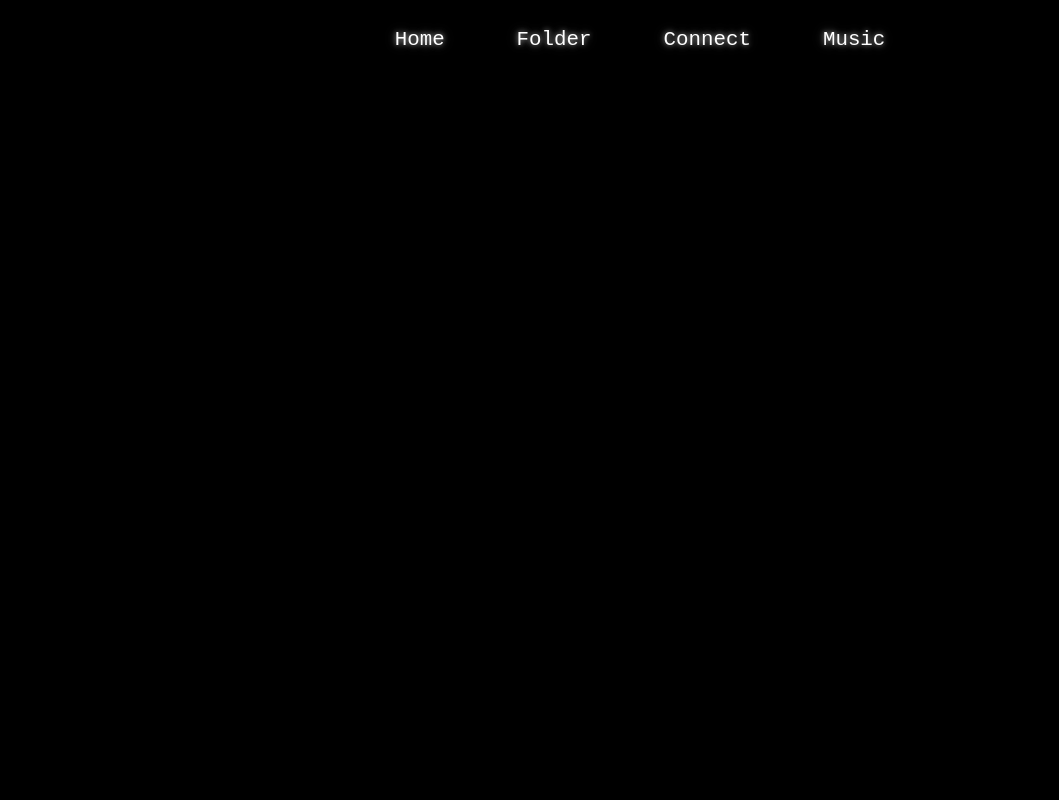
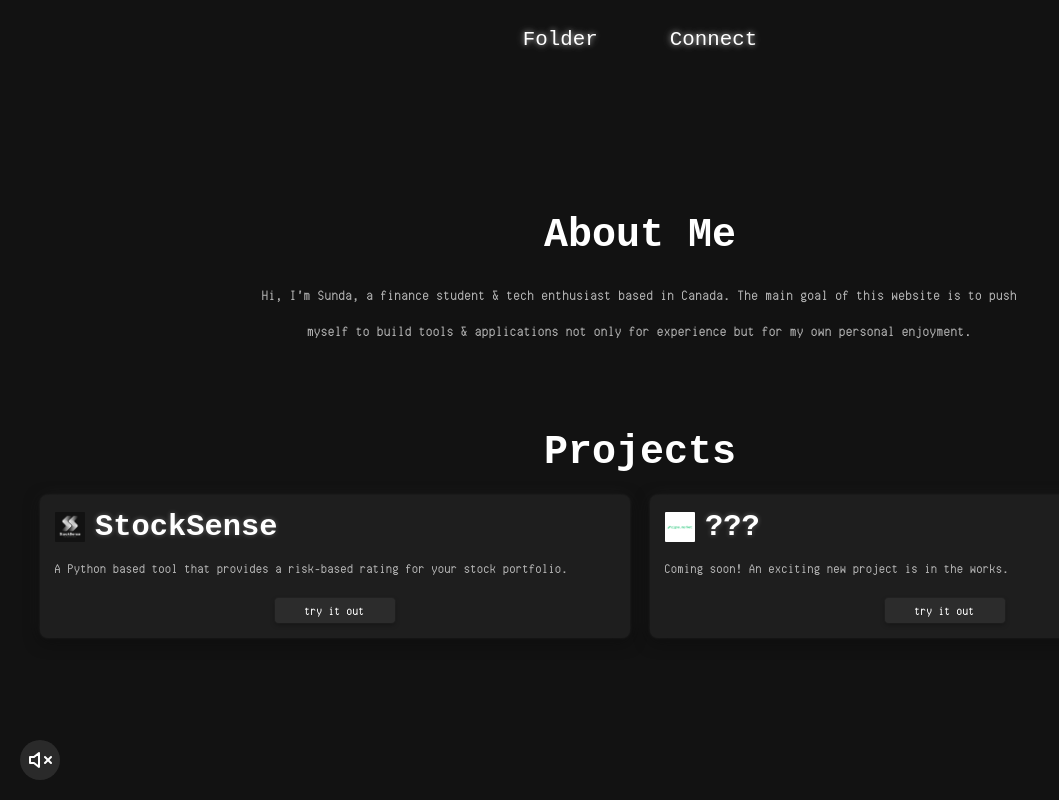
Before and after one commit to osunda/sunda-website, a React (Create React App) app: page / in a window 1280 px wide. Shown: the whole page, without its empty margins (0-1059 px from the left). Built offline with nearby package versions, Linux system fonts and the light colour scheme.

Commit message:
session 2

```diff
--- a/src/App.jsx
+++ b/src/App.jsx
@@ -1,10 +1,10 @@
 import React, { useState, useEffect } from 'react';
-import { BrowserRouter as Router, Route, Routes } from 'react-router-dom';
+import { BrowserRouter as Router, Route, Routes, Navigate } from 'react-router-dom';
 import Navbar from './components/Navbar';
 import Loader from './components/Loader';
 import ProjectsPage from './components/ProjectsPage';
-import Home from './components/Home';
 import Connect from './components/Connect';
+import SoundControl from './components/SoundControl';
 import './App.css';
 
 const App = () => {
@@ -13,7 +13,7 @@ const App = () => {
   useEffect(() => {
     const timer = setTimeout(() => {
       setLoading(false);
-    }, 3000);
+    }, 3200);
 
     return () => clearTimeout(timer);
   }, []);
@@ -28,11 +28,12 @@ const App = () => {
             <Navbar />
             <main className="main-content">
               <Routes>
-                <Route path="/" element={<Home />} />
-                <Route path="/folder" element={<ProjectsPage />} />
+                <Route path="/" element={<ProjectsPage />} />
                 <Route path="/connect" element={<Connect />} />
+                <Route path="*" element={<Navigate to="/" replace />} />
               </Routes>
             </main>
+            <SoundControl />
           </>
         )}
       </div>
--- a/src/components/Home.jsx
+++ /dev/null
@@ -1,21 +0,0 @@
-import React from 'react';
-
-const Home = () => {
-  return (
-    <div>
-      <h1>Hi I'm Sunda</h1>
-      <p>I'll get straight to the point. I've made this website to connect with people,
-        display some of my skills and for fun.
-
-        On the folder tab you can find a list of my previous projects.
-
-        On the Connect tab you can reach out to me, it will give you a list of my socials
-        through a contact form.
-
-        The music tab is just for fun, I change it every now and then.
-      </p>
-    </div>
-  );
-};
-
-export default Home;
--- a/src/components/Navbar.css
+++ b/src/components/Navbar.css
@@ -1,9 +1,10 @@
 #navbar {
-  position: fixed;
+  background-color: #121212;
+  width: 100%;
+  position: absolute;
   top: 0;
   left: 0;
-  width: 100%;
-  z-index: 1000;
+  z-index: 1;
 }
 
 .navigation {
@@ -41,27 +42,6 @@
                0 0 15px rgba(255, 255, 255, 0.3);
 }
 
-.navigation a.playing {
-  animation: breathe 2s ease-in-out infinite;
-}
-
-@keyframes breathe {
-  0%, 100% {
-    text-shadow: 0 0 5px rgba(255, 255, 255, 0.5),
-                 0 0 10px rgba(255, 255, 255, 0.3),
-                 0 0 15px rgba(255, 255, 255, 0.2);
-    transform: scale(1);
-  }
-  50% {
-    text-shadow: 0 0 10px rgba(255, 255, 255, 1),
-                 0 0 20px rgba(255, 255, 255, 0.8),
-                 0 0 30px rgba(255, 255, 255, 0.6),
-                 0 0 40px rgba(255, 255, 255, 0.4),
-                 0 0 50px rgba(255, 255, 255, 0.2);
-    transform: scale(1.05);
-  }
-}
-
 @media (max-width: 768px) {
   .navigation {
     flex-direction: column;
--- a/src/components/Navbar.jsx
+++ b/src/components/Navbar.jsx
@@ -1,5 +1,4 @@
-import React, { useState, useEffect, useRef } from 'react';
-import { Link } from 'react-router-dom';
+import React, { useState, useEffect } from 'react';
 import './Navbar.css';
 
 const encryptChar = () => {
@@ -10,10 +9,8 @@ const encryptChar = () => {
 const Navbar = () => {
   const [activeItem, setActiveItem] = useState(null);
   const [hoverText, setHoverText] = useState({});
-  const [isPlaying, setIsPlaying] = useState(false);
-  const audioRef = useRef(new Audio('/AndanteC.mp3'));
 
-  const navItems = ['Home', 'Folder', 'Connect', 'Music'];
+  const navItems = ['Folder', 'Connect'];
 
   useEffect(() => {
     if (activeItem) {
@@ -45,27 +42,15 @@ const Navbar = () => {
     setHoverText({});
   };
 
-  const toggleMusic = (e) => {
-    e.preventDefault();
-    if (isPlaying) {
-      audioRef.current.pause();
-    } else {
-      audioRef.current.play();
-    }
-    setIsPlaying(!isPlaying);
-  };
-
   return (
     <header id="navbar">
       <nav className="navigation">
         {navItems.map(item => (
-          <Link
+          <a
             key={item}
-            to={item === 'Home' ? '/' : `/${item.toLowerCase()}`}
+            href={`#${item.toLowerCase()}`}
             onMouseEnter={() => handleMouseEnter(item)}
             onMouseLeave={handleMouseLeave}
-            onClick={item === 'Music' ? toggleMusic : undefined}
-            className={item === 'Music' && isPlaying ? 'playing' : ''}
           >
             <span className="text-wrapper">
               {(hoverText[item] || item).split('').map((char, index) => (
@@ -74,7 +59,7 @@ const Navbar = () => {
                 </span>
               ))}
             </span>
-          </Link>
+          </a>
         ))}
       </nav>
     </header>
--- a/src/components/ProjectsPage.css
+++ b/src/components/ProjectsPage.css
@@ -1,24 +1,123 @@
+body {
+  background-color: #121212; /* Dark grey background */
+  display: flex;
+  justify-content: center;
+  align-items: center;
+  min-height: 100vh;
+  margin: 0;
+}
+
 .projects-page {
-  padding-top: 80px; /* Adjust this value based on your navbar height */
+  width: 100%;
+  max-width: 1200px;
+  padding: 80px 20px;
 }
 
 .projects-container {
   display: grid;
   grid-template-columns: repeat(2, 1fr);
   gap: 20px;
-  padding: 20px;
-  max-width: 1200px;
-  margin: 0 auto;
+  justify-content: center;
 }
 
 .project-card {
-  background-color: #ffffff;
+  background-color: #1E1E1E;
   border-radius: 8px;
   padding: 15px;
-  box-shadow: 0 4px 10px rgba(0, 0, 0, 0.1);
+  box-shadow:
+    0 4px 15px rgba(0, 0, 0, 0.5),
+    0 0 20px rgba(255, 255, 255, 0.05),
+    0 0 3px rgba(255, 255, 255, 0.1);
   display: flex;
   flex-direction: column;
   justify-content: space-between;
+  transition: all 0.3s ease;
+  cursor: pointer;
+  overflow: hidden; /* Add this to ensure smooth transition */
+}
+
+.project-card:hover {
+  transform: translateY(-5px);
+  box-shadow:
+    0 6px 20px rgba(0, 0, 0, 0.7),
+    0 0 25px rgba(255, 255, 255, 0.1),
+    0 0 5px rgba(255, 255, 255, 0.15);
+}
+
+.project-header {
+  display: flex;
+  align-items: center;
+  margin-bottom: 10px;
+  transition: all 0.3s ease;
+}
+
+.project-logo {
+  width: 30px;
+  height: auto;
+  margin-right: 10px;
+  transition: all 0.3s ease;
+}
+
+.project-card.expanded .project-logo {
+  width: 60px;
+}
+
+.project-card h2 {
+  color: #FFFFFF;
+  margin: 0;
+  font-size: 1.9em;
+  font-family: 'computer says no', monospace;
+  text-shadow: 0 0 5px rgba(255, 255, 255, 0.3);
+  transition: all 0.3s ease;
+}
+
+.project-card.expanded h2 {
+  font-size: 2.3em;
+}
+
+.project-description {
+  color: #B0B0B0;
+  margin: 0 0 15px 0;
+  font-size: 1.3em;
+  line-height: 1.4;
+  transition: all 0.3s ease;
+}
+
+
+.project-details {
+  max-height: 0;
+  overflow: hidden;
+  opacity: 0;
+  transition: all 0.3s ease;
+}
+
+.project-card.expanded .project-description {
+  max-height: 1000px; /* Adjust this value based on your needs */
+}
+
+.project-details {
+  max-height: 0;
+  overflow: hidden;
+  transition: all 0.3s ease;
+}
+
+.project-card.expanded .project-details {
+  max-height: 1000px; /* Adjust this value based on your needs */
+  opacity: 1;
+  margin-top: 15px;
+}
+
+.project-card.expanded .project-details {
+  max-height: 1000px; /* Adjust this value based on your needs */
+  margin-top: 15px;
+}
+
+.project-card:hover {
+  transform: translateY(-5px);
+  box-shadow:
+    0 6px 20px rgba(0, 0, 0, 0.7), /* Enhanced shadow on hover */
+    0 0 25px rgba(255, 255, 255, 0.1), /* Enhanced glow on hover */
+    0 0 5px rgba(255, 255, 255, 0.15); /* Enhanced edge glow on hover */
 }
 
 .project-header {
@@ -28,39 +127,66 @@
 }
 
 .project-logo {
-  width: 30px;  /* Adjust as needed */
+  width: 30px;
   height: auto;
   margin-right: 10px;
 }
 
 .project-card h2 {
-  color: #000000;
+  color: #FFFFFF;
   margin: 0;
   font-size: 1.9em;
   font-family: 'computer says no', monospace;
+  text-shadow: 0 0 5px rgba(255, 255, 255, 0.3); /* Subtle text glow */
 }
 
 .project-card p {
-  color: #333333;
+  color: #B0B0B0;
   margin: 0 0 15px 0;
   font-size: 1.3em;
   line-height: 1.4;
 }
 
 .try-it-out {
-  background-color: #000000;
-  color: #ffffff;
+  background-color: #2C2C2C;
+  color: #FFFFFF;
   text-decoration: none;
   padding: 6px 30px;
   border-radius: 4px;
   display: inline-block;
   font-size: 1.2em;
-  transition: background-color 0.3s ease;
-  align-self: flex-start;
+  transition: all 0.3s ease;
+  align-self: center;
+  box-shadow: 0 2px 5px rgba(0, 0, 0, 0.3), 0 0 2px rgba(255, 255, 255, 0.1);
 }
 
 .try-it-out:hover {
-  background-color: #333333;
+  background-color: #3C3C3C;
+  box-shadow: 0 4px 8px rgba(0, 0, 0, 0.4), 0 0 4px rgba(255, 255, 255, 0.2);
+}
+
+.section-title {
+  color: #FFFFFF;
+  font-size: 2.5em;
+  font-weight: bold;
+  margin-bottom: 20px;
+  text-align: center;
+  font-family: 'computer says no', monospace;
+}
+
+.about-me {
+  padding: 40px 20px;
+  margin-bottom: 40px;
+  background-color: #121212;
+  text-align: center;
+}
+
+.about-me p {
+  color: #B0B0B0;
+  font-size: 1.4em; /* Increased from 1.2em */
+  line-height: 1.6;
+  max-width: 800px;
+  margin: 0 auto;
 }
 
 @media (max-width: 768px) {
--- a/src/components/ProjectsPage.jsx
+++ b/src/components/ProjectsPage.jsx
@@ -1,43 +1,66 @@
-import React from 'react';
+import React, { useState } from 'react';
 import './ProjectsPage.css';
 
-const ProjectCard = ({ title, description, link, logo }) => (
-  <div className="project-card">
-    <div className="project-header">
-      {logo && <img src={logo} alt={`${title} logo`} className="project-logo" />}
-      <h2>{title}</h2>
-    </div>
-    <p>{description}</p>
-    <a href={link} className="try-it-out">try it out</a>
-  </div>
+const AboutMe = () => (
+  <section className="about-me">
+    <h1 className="section-title">About Me</h1>
+    <p>
+      Hi, I'm Sunda, a finance student & tech enthusiast based in Canada. The main goal of this website is
+      to push myself to build tools & applications not only for experience but for my own personal enjoyment.
+    </p>
+  </section>
 );
 
-const ProjectsPage = () => {
-  const projects = [
-    {
-      title: "StockSense",
-      description: "A Python based tool that provides a risk-based rating for your stock portfolio.",
-      link: "#",
-      logo: "/ss.png"  // Add this line
-    },
-    {
-      title: "...",
-      description: "...",
-      link: "#"
-    },
-    {
-      title: "...",
-      description: "...",
-      link: "#"
-    }
-  ];
+const StockSenseCard = () => {
+  const [isExpanded, setIsExpanded] = useState(false);
 
   return (
+    <div
+      className={`project-card ${isExpanded ? 'expanded' : ''}`}
+      onClick={() => setIsExpanded(!isExpanded)}
+    >
+      <div className="project-header">
+        <img src="/ss.png" alt="StockSense logo" className="project-logo" />
+        <h2>StockSense</h2>
+      </div>
+      <p className="project-description">A Python based tool that provides a risk-based rating for your stock portfolio.</p>
+      <div className="project-details" style={{ maxHeight: isExpanded ? '1000px' : '0', overflow: 'hidden', transition: 'max-height 0.3s ease-out' }}>
+        <p>StockSense uses advanced algorithms to analyze your stock portfolio and provide a comprehensive risk assessment. It takes into account factors such as market volatility, industry trends, and historical performance to give you a clear picture of your investment's risk profile.</p>
+      </div>
+      <a href="#" className="try-it-out" onClick={(e) => e.stopPropagation()}>try it out</a>
+    </div>
+  );
+};
+
+const UpcomingProjectCard = () => {
+  const [isExpanded, setIsExpanded] = useState(false);
+
+  return (
+    <div
+      className={`project-card ${isExpanded ? 'expanded' : ''}`}
+      onClick={() => setIsExpanded(!isExpanded)}
+    >
+      <div className="project-header">
+        <img src="/signe.png" alt="Upcoming project logo" className="project-logo" />
+        <h2>???</h2>
+      </div>
+      <p className="project-description">Coming soon! An exciting new project is in the works.</p>
+      <div className="project-details" style={{ maxHeight: isExpanded ? '1000px' : '0', overflow: 'hidden', transition: 'max-height 0.3s ease-out' }}>
+        <p>We're working on something big! This upcoming project will revolutionize the way you interact with financial data. Stay tuned for more information and be prepared to experience finance like never before.</p>
+      </div>
+      <a href="#" className="try-it-out" onClick={(e) => e.stopPropagation()}>try it out</a>
+    </div>
+  );
+};
+
+const ProjectsPage = () => {
+  return (
     <div className="projects-page">
+      <AboutMe />
+      <h1 className="section-title">Projects</h1>
       <div className="projects-container">
-        {projects.map((project, index) => (
-          <ProjectCard key={index} {...project} />
-        ))}
+        <StockSenseCard />
+        <UpcomingProjectCard />
       </div>
     </div>
   );
--- /dev/null
+++ b/src/components/SoundControl.css
@@ -0,0 +1,24 @@
+.sound-control {
+  position: fixed;
+  bottom: 20px;
+  left: 20px;
+  width: 40px;
+  height: 40px;
+  background-color: rgba(255, 255, 255, 0.1);
+  border-radius: 50%;
+  display: flex;
+  justify-content: center;
+  align-items: center;
+  cursor: pointer;
+  transition: background-color 0.3s ease;
+}
+
+.sound-control:hover {
+  background-color: rgba(255, 255, 255, 0.2);
+}
+
+.sound-icon {
+  width: 24px;
+  height: 24px;
+  color: white;
+}
--- /dev/null
+++ b/src/components/SoundControl.jsx
@@ -0,0 +1,35 @@
+import React, { useState, useRef } from 'react';
+import './SoundControl.css';
+
+const SoundControl = () => {
+  const [isPlaying, setIsPlaying] = useState(false);
+  const audioRef = useRef(new Audio('/AndanteC.mp3'));
+
+  const toggleSound = () => {
+    if (isPlaying) {
+      audioRef.current.pause();
+    } else {
+      audioRef.current.play();
+    }
+    setIsPlaying(!isPlaying);
+  };
+
+  return (
+    <div className="sound-control" onClick={toggleSound}>
+      {isPlaying ? (
+        <svg xmlns="http://www.w3.org/2000/svg" viewBox="0 0 24 24" fill="none" stroke="currentColor" strokeWidth="2" strokeLinecap="round" strokeLinejoin="round" className="sound-icon">
+          <polygon points="11 5 6 9 2 9 2 15 6 15 11 19 11 5"></polygon>
+          <path d="M19.07 4.93a10 10 0 0 1 0 14.14M15.54 8.46a5 5 0 0 1 0 7.07"></path>
+        </svg>
+      ) : (
+        <svg xmlns="http://www.w3.org/2000/svg" viewBox="0 0 24 24" fill="none" stroke="currentColor" strokeWidth="2" strokeLinecap="round" strokeLinejoin="round" className="sound-icon">
+          <polygon points="11 5 6 9 2 9 2 15 6 15 11 19 11 5"></polygon>
+          <line x1="23" y1="9" x2="17" y2="15"></line>
+          <line x1="17" y1="9" x2="23" y2="15"></line>
+        </svg>
+      )}
+    </div>
+  );
+};
+
+export default SoundControl;
```
Also changed, not shown: src/components/Loader.css (+20 -7 lines), public/signe.png (added), public/ss.png, src/components/music.jsx (deleted).
